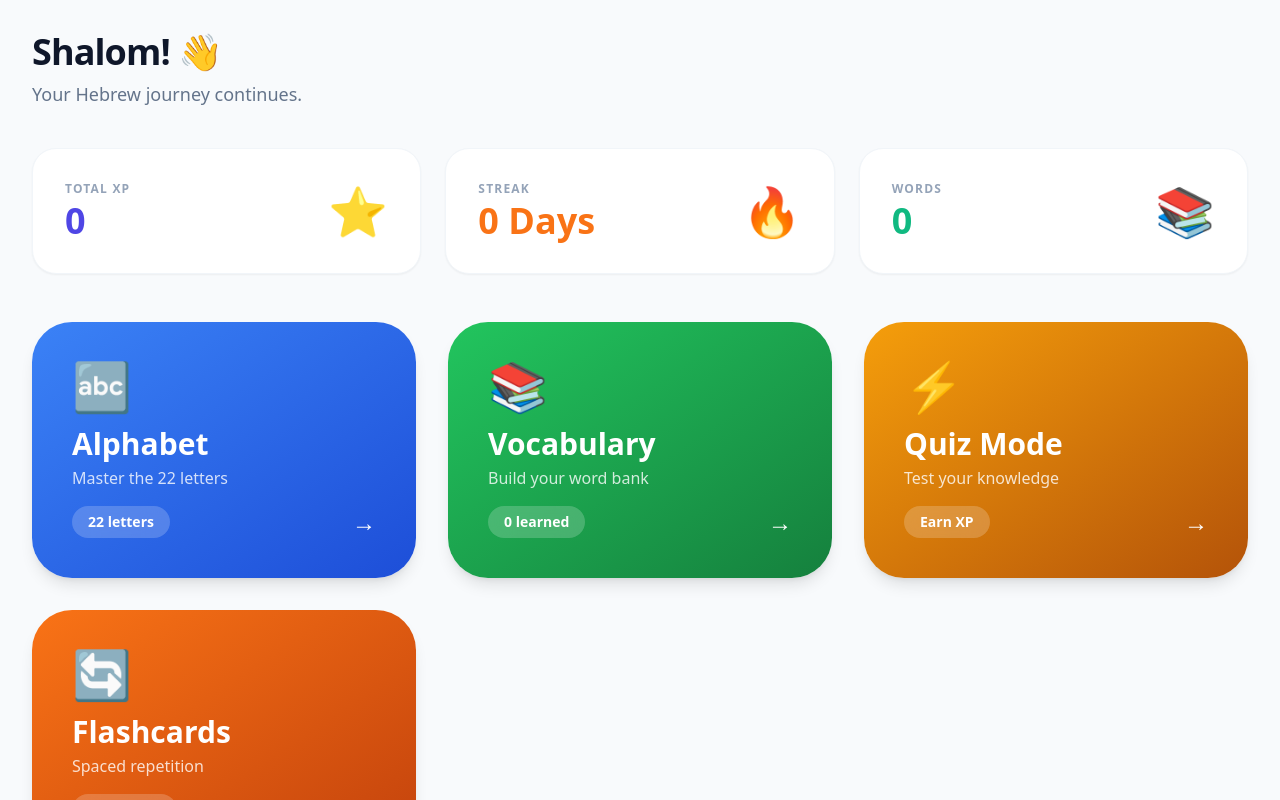
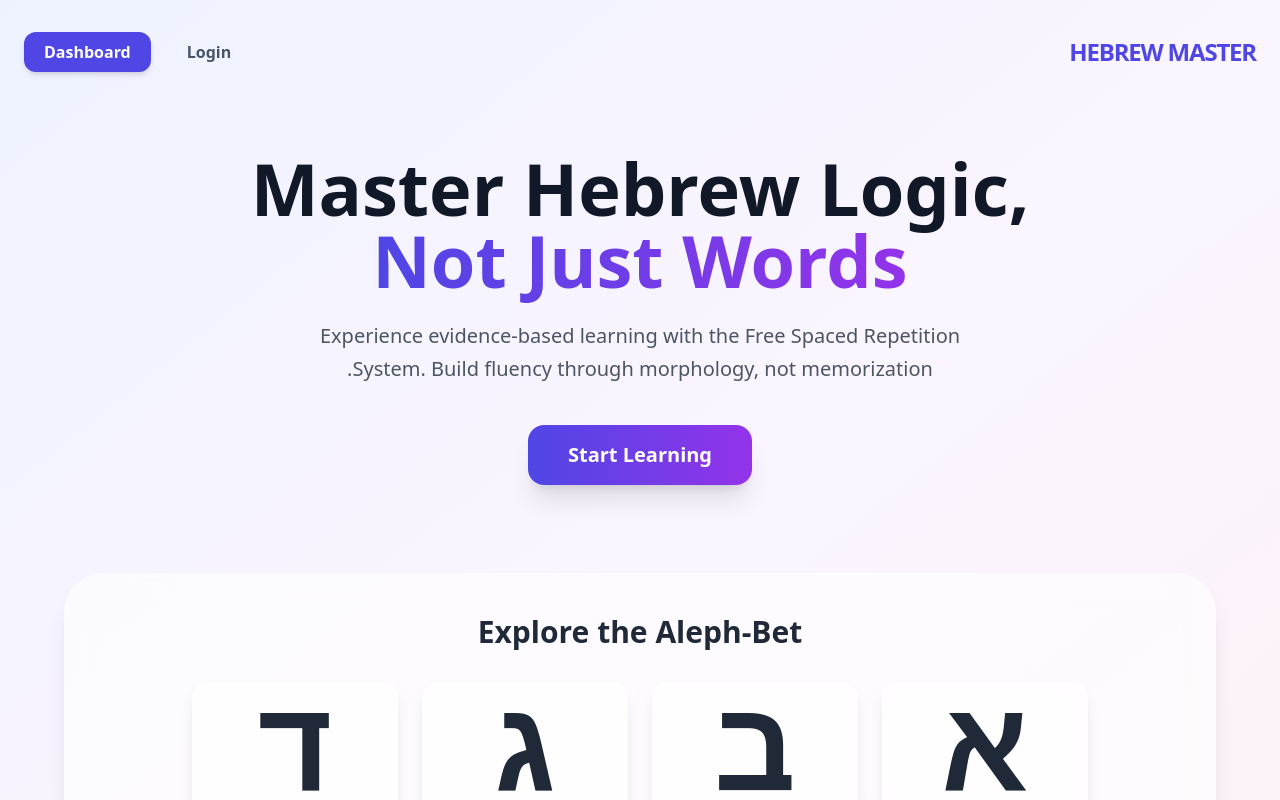
Before and after one commit to samadeus1441/HebrewMaster, a Next.js app: page / in a window 1280 px wide. Shown: the top 800 px of the page. Built offline with nearby package versions, Linux system fonts and the light colour scheme; no server answers; the database is empty; a web font is replaced by a local one.

Commit message:
Balance home page layout and final sidebar logout fix

```diff
--- a/app/dashboard/layout.tsx
+++ b/app/dashboard/layout.tsx
@@ -1,8 +1,9 @@
 'use client';
 
 import Link from 'next/link';
-import { usePathname } from 'next/navigation';
+import { usePathname, useRouter } from 'next/navigation';
 import { Toaster } from 'react-hot-toast';
+import { createBrowserClient } from '@supabase/ssr';
 import {
   HomeIcon,
   LanguageIcon,
@@ -10,9 +11,11 @@ import {
   QueueListIcon,
   SparklesIcon,
   AcademicCapIcon,
-  Cog6ToothIcon
+  Cog6ToothIcon,
+  ArrowLeftOnRectangleIcon
 } from '@heroicons/react/24/outline';
 import clsx from 'clsx';
+import { useState } from 'react';
 
 export default function DashboardLayout({
   children,
@@ -20,6 +23,15 @@ export default function DashboardLayout({
   children: React.ReactNode;
 }) {
   const pathname = usePathname();
+  const router = useRouter();
+
+  // יצירת לקוח Supabase בצד הלקוח
+  const [supabase] = useState(() =>
+    createBrowserClient(
+      process.env.NEXT_PUBLIC_SUPABASE_URL!,
+      process.env.NEXT_PUBLIC_SUPABASE_ANON_KEY!
+    )
+  );
 
   const links = [
     { name: 'My Path', href: '/dashboard', icon: HomeIcon },
@@ -30,11 +42,17 @@ export default function DashboardLayout({
     { name: 'Quiz Mode', href: '/dashboard/quiz', icon: SparklesIcon, special: true },
   ];
 
+  // פונקציית התנתקות
+  const handleLogout = async () => {
+    await supabase.auth.signOut();
+    router.push('/'); // החזרת המשתמש לדף הבית
+    router.refresh(); // רענון כדי לנקות את ה-State של המערכת
+  };
+
   return (
     <div className="flex h-screen bg-slate-50" dir="ltr">
       <Toaster position="top-center" />
 
-      {/* Sidebar - החזרנו את העיצוב הכהה והיוקרתי */}
       <aside className="w-64 bg-slate-900 text-white flex flex-col shadow-xl flex-none">
         <div className="p-8">
           <h1 className="text-2xl font-black tracking-tighter bg-gradient-to-r from-blue-400 to-indigo-400 bg-clip-text text-transparent">
@@ -54,7 +72,7 @@ export default function DashboardLayout({
                 className={clsx(
                   "flex items-center space-x-3 p-3 rounded-2xl transition-all font-medium",
                   {
-                    "bg-indigo-600 text-white shadow-lg shadow-indigo-500/20 font-bold": isActive || (link.special && isActive),
+                    "bg-indigo-600 text-white shadow-lg shadow-indigo-500/20 font-bold": isActive,
                     "hover:bg-white/10 text-slate-300": !isActive,
                     "bg-indigo-600/10 text-indigo-400 border border-indigo-500/20": link.special && !isActive
                   }
@@ -67,15 +85,23 @@ export default function DashboardLayout({
           })}
         </nav>
 
-        <div className="p-6 border-t border-white/5">
+        <div className="p-6 border-t border-white/5 space-y-2">
           <Link href="/dashboard/settings" className="flex items-center space-x-3 p-3 rounded-xl text-slate-400 hover:text-white transition-colors">
             <Cog6ToothIcon className="w-5 h-5" />
             <span>Settings</span>
           </Link>
+
+          {/* כפתור הניתוק */}
+          <button
+            onClick={handleLogout}
+            className="w-full flex items-center space-x-3 p-3 rounded-xl text-slate-400 hover:text-red-400 hover:bg-red-400/10 transition-all"
+          >
+            <ArrowLeftOnRectangleIcon className="w-5 h-5" />
+            <span>Log Out</span>
+          </button>
         </div>
       </aside>
 
-      {/* Main Content */}
       <main className="flex-1 overflow-y-auto">
         <div className="p-8 md:p-12">
           {children}
--- a/app/layout.tsx
+++ b/app/layout.tsx
@@ -26,7 +26,8 @@ export default function RootLayout({
   children: React.ReactNode
 }) {
   return (
-    <html lang="he" dir="rtl">
+    // שינינו ל-ltr כדי שה-Sidebar והממשק לא יתהפכו בטעות
+    <html lang="he" dir="ltr">
       <body className={`${heebo.variable} ${frankRuhlLibre.variable} font-sans antialiased`}>
         {children}
       </body>
--- a/app/page.tsx
+++ b/app/page.tsx
@@ -1,155 +1,58 @@
-'use client';
+import AlephBetGrid from '@/components/AlephBetGrid'
+import Link from 'next/link'
 
-import Link from 'next/link';
-import { useState, useEffect } from 'react';
-import { createClient } from '@supabase/supabase-js';
+export default function Home() {
+  return (
+    <main className="min-h-screen bg-gradient-to-br from-indigo-50 via-purple-50 to-pink-50 flex flex-col">
+      {/* Navigation - מרווח נשימה מאוזן */}
+      <nav className="container mx-auto px-6 py-8 flex justify-between items-center flex-none">
+        <div className="text-2xl font-black text-indigo-600 tracking-tighter">HEBREW MASTER</div>
+        <div className="flex gap-4">
+          <Link href="/login" className="px-5 py-2 text-slate-600 font-bold hover:text-indigo-600 transition-colors">
+            Login
+          </Link>
+          <Link href="/dashboard" className="px-5 py-2 bg-indigo-600 text-white rounded-xl font-bold shadow-md hover:shadow-lg transition-all">
+            Dashboard
+          </Link>
+        </div>
+      </nav>
 
-const supabase = createClient(
-  process.env.NEXT_PUBLIC_SUPABASE_URL!,
-  process.env.NEXT_PUBLIC_SUPABASE_ANON_KEY!
-);
+      {/* Hero Section - מרווחים מאוזנים (py-12 במקום py-8) */}
+      <section className="container mx-auto px-4 py-12 text-center flex-none">
+        <h1 className="text-5xl md:text-7xl font-extrabold text-gray-900 mb-6 leading-tight">
+          <span dir="ltr">Master Hebrew Logic,</span>
+          <br />
+          <span dir="ltr" className="bg-gradient-to-r from-indigo-600 to-purple-600 bg-clip-text text-transparent">
+            Not Just Words
+          </span>
+        </h1>
 
-export default function Dashboard() {
-  const [stats, setStats] = useState({
-    xp: 0,
-    streak: 0,
-    wordsLearned: 0,
-    dueCards: 0
-  });
-  const [loading, setLoading] = useState(true);
+        <p className="text-xl text-gray-600 mb-10 max-w-2xl mx-auto leading-relaxed">
+          Experience evidence-based learning with the Free Spaced Repetition System.
+          Build fluency through morphology, not memorization.
+        </p>
 
-  const loadStats = async () => {
-    try {
-      const { data: { user } } = await supabase.auth.getUser();
-      // שימוש ב-UUID תקני (אפסים) כדי למנוע שגיאה 400
-      const userId = user?.id || '00000000-0000-0000-0000-000000000000';
+        <Link
+          href="/dashboard"
+          className="inline-block px-10 py-4 bg-gradient-to-r from-indigo-600 to-purple-600 text-white text-xl font-semibold rounded-2xl shadow-xl hover:scale-105 transition-transform"
+        >
+          Start Learning
+        </Link>
+      </section>
 
-      const { data: userStats } = await supabase
-        .from('user_stats')
-        .select('*')
-        .eq('user_id', userId)
-        .single();
-
-      // בדיקה בטוחה של כרטיסים (לא קורס אם הטבלה חסרה)
-      const { count, error: srsError } = await supabase
-        .from('srs_cards')
-        .select('*', { count: 'exact', head: true })
-        .eq('user_id', userId)
-        .lte('due_date', new Date().toISOString());
-
-      if (userStats) {
-        setStats({
-          xp: userStats.total_xp || 0,
-          streak: userStats.current_streak || 0,
-          wordsLearned: userStats.words_learned || 0,
-          dueCards: count || 0
-        });
-      }
-    } catch (error) {
-      console.error('Error loading stats:', error);
-    } finally {
-      setLoading(false);
-    }
-  };
-
-  useEffect(() => {
-    loadStats();
-    // ריענון אוטומטי כשחוזרים מה-Quiz
-    window.addEventListener('focus', loadStats);
-    return () => window.removeEventListener('focus', loadStats);
-  }, []);
-
-  const modules = [
-    {
-      title: 'Alphabet',
-      description: 'Master the 22 letters',
-      emoji: '🔤',
-      href: '/dashboard/alphabet',
-      gradient: 'from-blue-500 to-blue-700',
-      stats: '22 letters'
-    },
-    {
-      title: 'Vocabulary',
-      description: 'Build your word bank',
-      emoji: '📚',
-      href: '/dashboard/vocabulary',
-      gradient: 'from-green-500 to-green-700',
-      stats: `${stats.wordsLearned} learned`
-    },
-    {
-      title: 'Quiz Mode',
-      description: 'Test your knowledge',
-      emoji: '⚡',
-      href: '/dashboard/quiz',
-      gradient: 'from-amber-500 to-amber-700',
-      stats: 'Earn XP'
-    },
-    {
-      title: 'Flashcards',
-      description: 'Spaced repetition',
-      emoji: '🔄',
-      href: '/dashboard/practice',
-      gradient: 'from-orange-500 to-orange-700',
-      stats: stats.dueCards > 0 ? `${stats.dueCards} due` : 'Up to date'
-    }
-  ];
-
-  if (loading) return (
-    <div className="flex h-screen items-center justify-center bg-slate-50 font-bold text-slate-400 uppercase tracking-widest">
-      Loading Master...
-    </div>
-  );
-
-  return (
-    <div className="min-h-screen bg-slate-50 p-8" dir="ltr">
-      <div className="max-w-7xl mx-auto">
-        <div className="mb-10">
-          <h1 className="text-4xl font-extrabold text-slate-900 mb-2 tracking-tight">Shalom! 👋</h1>
-          <p className="text-lg text-slate-500 font-medium">Your Hebrew journey continues.</p>
-        </div>
-
-        <div className="grid grid-cols-1 md:grid-cols-3 gap-6 mb-12 text-left">
-          <div className="bg-white rounded-3xl shadow-sm p-8 border border-slate-100 flex items-center justify-between transition-transform hover:scale-[1.02]">
-            <div>
-              <p className="text-xs font-bold text-slate-400 uppercase tracking-widest">Total XP</p>
-              <p className="text-4xl font-black text-indigo-600 mt-1">{stats.xp}</p>
-            </div>
-            <div className="text-5xl">⭐</div>
-          </div>
-          <div className="bg-white rounded-3xl shadow-sm p-8 border border-slate-100 flex items-center justify-between transition-transform hover:scale-[1.02]">
-            <div>
-              <p className="text-xs font-bold text-slate-400 uppercase tracking-widest">Streak</p>
-              <p className="text-4xl font-black text-orange-500 mt-1">{stats.streak} Days</p>
-            </div>
-            <div className="text-5xl">🔥</div>
-          </div>
-          <div className="bg-white rounded-3xl shadow-sm p-8 border border-slate-100 flex items-center justify-between transition-transform hover:scale-[1.02]">
-            <div>
-              <p className="text-xs font-bold text-slate-400 uppercase tracking-widest">Words</p>
-              <p className="text-4xl font-black text-emerald-500 mt-1">{stats.wordsLearned}</p>
-            </div>
-            <div className="text-5xl">📚</div>
+      {/* Aleph-Bet Module - מרווח עליון עדין כדי שלא יידבק לכפתור */}
+      <section className="container mx-auto px-4 py-10 flex-1">
+        <div className="max-w-6xl mx-auto bg-white/60 backdrop-blur-md rounded-[2.5rem] p-10 shadow-xl border border-white/20">
+          <h2 className="text-3xl font-bold text-center text-gray-800 mb-8">
+            Explore the Aleph-Bet
+          </h2>
+          <div className="flex justify-center">
+            <AlephBetGrid />
           </div>
         </div>
+      </section>
 
-        <div className="grid grid-cols-1 md:grid-cols-2 lg:grid-cols-3 gap-8">
-          {modules.map((module) => (
-            <Link key={module.title} href={module.href}>
-              <div className={`bg-gradient-to-br ${module.gradient} rounded-[40px] shadow-lg hover:shadow-2xl hover:scale-[1.03] transition-all cursor-pointer p-10 text-white flex flex-col h-64 justify-between group`}>
-                <div>
-                  <div className="text-5xl mb-4 group-hover:rotate-12 transition-transform">{module.emoji}</div>
-                  <h3 className="text-3xl font-bold">{module.title}</h3>
-                  <p className="text-white/80 mt-1 font-medium">{module.description}</p>
-                </div>
-                <div className="flex items-center justify-between">
-                  <span className="bg-white/20 px-4 py-1.5 rounded-full text-sm font-bold backdrop-blur-md">{module.stats}</span>
-                  <span className="text-2xl group-hover:translate-x-2 transition-transform">→</span>
-                </div>
-              </div>
-            </Link>
-          ))}
-        </div>
-      </div>
-    </div>
-  );
+      <div className="h-12 flex-none"></div>
+    </main>
+  )
 }
```
